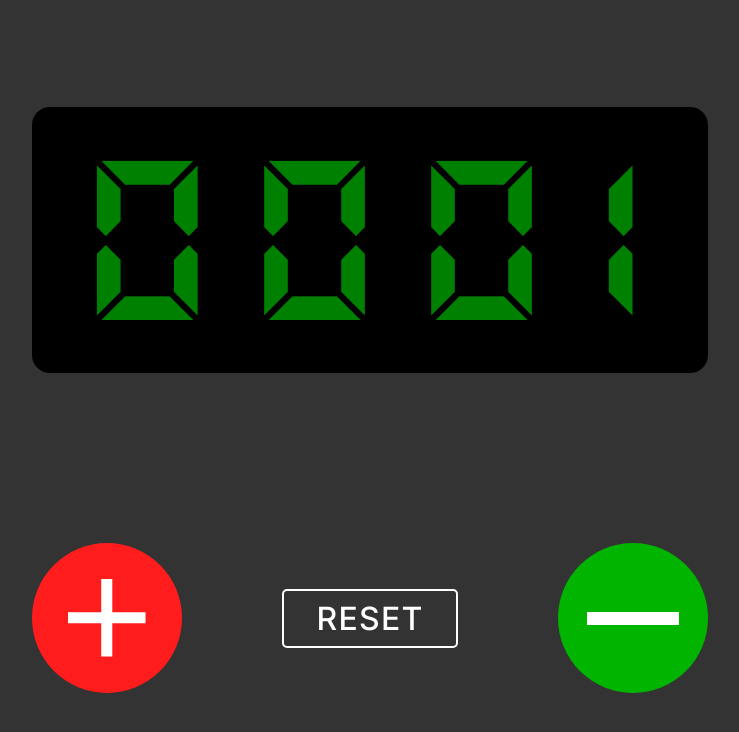
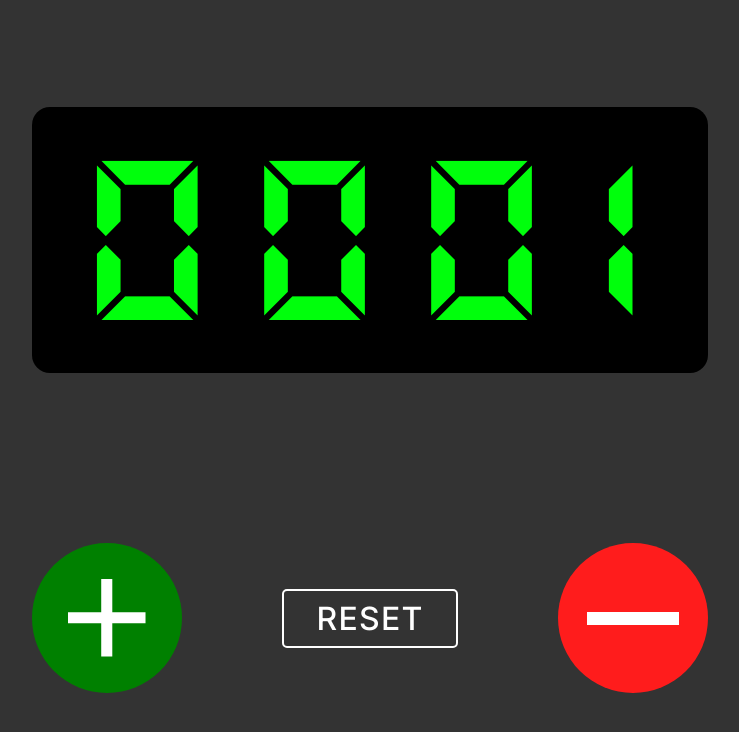
Before and after one commit to ECC06/counter-app, a plain HTML site: page index.html in a window 1280 px wide. Both pictures are taken after a click on the button 377 px from the left and 618 px from the top of the page. Shown: the whole page, without its empty margins (270-1009 px from the left). Drawn offline with Linux system fonts and the light colour scheme.

Commit message:
added reset functionality

```diff
--- a/index.css
+++ b/index.css
@@ -11,7 +11,8 @@
 :root {
     /* colors */
     --red: #ff1c1c;
-    --green: #00b400;
+    --green: green;
+    --lime-green: #00ff0c;
     --grey: hsl(0, 0%, 20%, 1);
 
     /* font-sizes (naming in pixels, values in rem) */
@@ -112,11 +113,11 @@ body {
 }
 
 .control-btn.plus {
-    background-color: var(--red);
+    background-color: var(--green);
 }
 
 .control-btn.minus {
-    background-color: var(--green);
+    background-color: var(--red);
 }
 
 #reset-btn {
--- a/index.js
+++ b/index.js
@@ -6,6 +6,7 @@ const resetBtn = document.getElementById("reset-btn");
 let total = 0;
 let plusBtnClicked = false;
 let minusBtnClicked = false;
+let resetBtnClicked = false;
 
 populateSpans();
 
@@ -31,6 +32,13 @@ decrementBtn.addEventListener("click", (e) => {
     }
 });
 
+resetBtn.addEventListener("click", (e) => {
+    resetBtnClicked = "true";
+
+    total = 0;
+    populateSpans();
+});
+
 function populateSpans() {
     const finalOutput = total.toString().padStart("4", 0);
     const finalOutputArr = finalOutput.split(""); //e.g ["0", "0", "0", "1"]
@@ -40,8 +48,9 @@ function populateSpans() {
     spansList.forEach((span) => {
         span.textContent = finalOutputArr[index];
 
-        if (plusBtnClicked) span.style.color = "green";
+        if (plusBtnClicked) span.style.color = "var(--lime-green)";
         if (minusBtnClicked) span.style.color = "red";
+        if (resetBtnClicked) span.style.color = "white";
 
         index++;
     });
```
